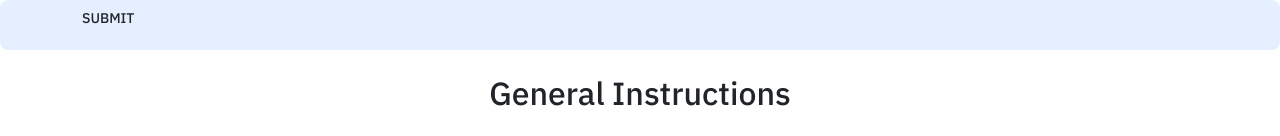
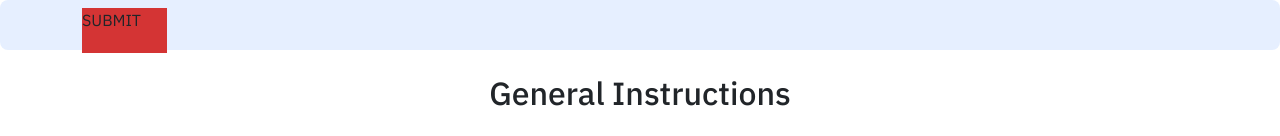
Before and after one commit to Maiqel1/cbt-test, a React (Create React App) app: page /quiz in a window 1280 px wide. Shown: the top 136 px of the page. Built offline with nearby package versions, Linux system fonts and the light colour scheme; no server answers.

Commit message:
Update index.css

```diff
--- a/src/index.css
+++ b/src/index.css
@@ -191,19 +191,27 @@ color: red !important;
 .submit-button {
   cursor: pointer;
   font-family: "IBM Plex Sans";
-  font-style: normal;
-  font-weight: 500;
-  font-size: 14px;
-  line-height: 150%;
+  width: 85px;
+
+height : 45px;
+
+background: #d43434;
+
+
+
 }
 
 .logout-button {
   cursor: pointer;
   font-family: "IBM Plex Sans";
-  font-style: normal;
-  font-weight: 500;
-  font-size: 14px;
-  line-height: 150%;
+  width: 85px;
+
+height : 45px;
+
+background: #d43434;
+
+
+
 }
 
 /* RESULTS PAGE STYLING */
```
